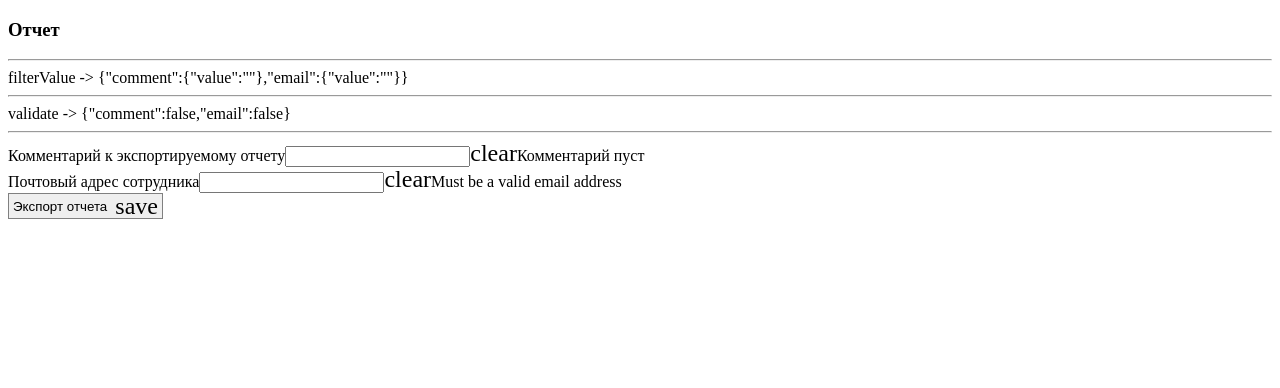
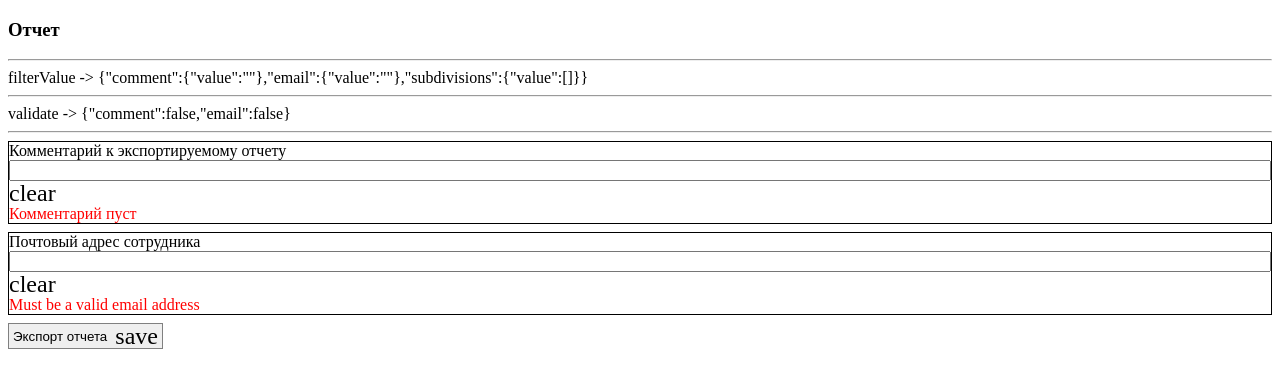
Before and after one commit to sladkoewk/vue, a Vue app: page / in a window 1280 px wide. Shown: the top 388 px of the page. Built offline with nearby package versions, Linux system fonts and the light colour scheme; a web font is replaced by a local one.

Commit message:
fix: input style

```diff
--- a/src/components/input/MvInput.scss
+++ b/src/components/input/MvInput.scss
@@ -1,4 +1,10 @@
+.mv-input {
+  display: flex;
+  flex-direction: column;
+  border: 1px solid black;
+  margin: 8px 0;
 
-.mv-input__error-message {
-
+  & > .mv-input__error-message {
+    color: red;
+  }
 }
--- a/src/functionals/kpi/Report.vue
+++ b/src/functionals/kpi/Report.vue
@@ -1,7 +1,7 @@
 <script setup lang="ts">
 import MvInput, { type InputModel } from "../../components/input/MvInput.vue"
 import MvButton from "../../components/button/MvButton.vue"
-import { ref, watchEffect } from "vue";
+import { ref } from "vue";
 import type { Validators } from "@/tools/validators";
 
 /**
@@ -11,7 +11,6 @@ const exporting = ref(false);
 
 async function exportReport() {
   exporting.value = true;
-  // TODO: validate
   setTimeout(() => {
     exporting.value = false;
   }, 5000)
@@ -19,7 +18,8 @@ async function exportReport() {
 
 const filterValue = ref({
   comment: <InputModel>{ value: "" }, //note: необязательная строка, служит для облегчения чтения
-  email: <InputModel>{ value: "" } //note: необязательная строка, служит для облегчения чтения
+  email: <InputModel>{ value: "" }, //note: необязательная строка, служит для облегчения чтения
+  subdivisions: <SelectModel>{ value: [] } //note: необязательная строка, служит для облегчения чтения
 })
 
 const validate = ref({
@@ -51,5 +51,6 @@ const emailRules = [
     v-model="filterValue.email">
   </MvInput>
   <MvButton @click="exportReport" :loading="exporting" :disable="exporting" :label="'Экспорт отчета'"
-    :icon-right="'save'"></MvButton>
+    :icon-right="'save'">
+  </MvButton>
 </template>
```
